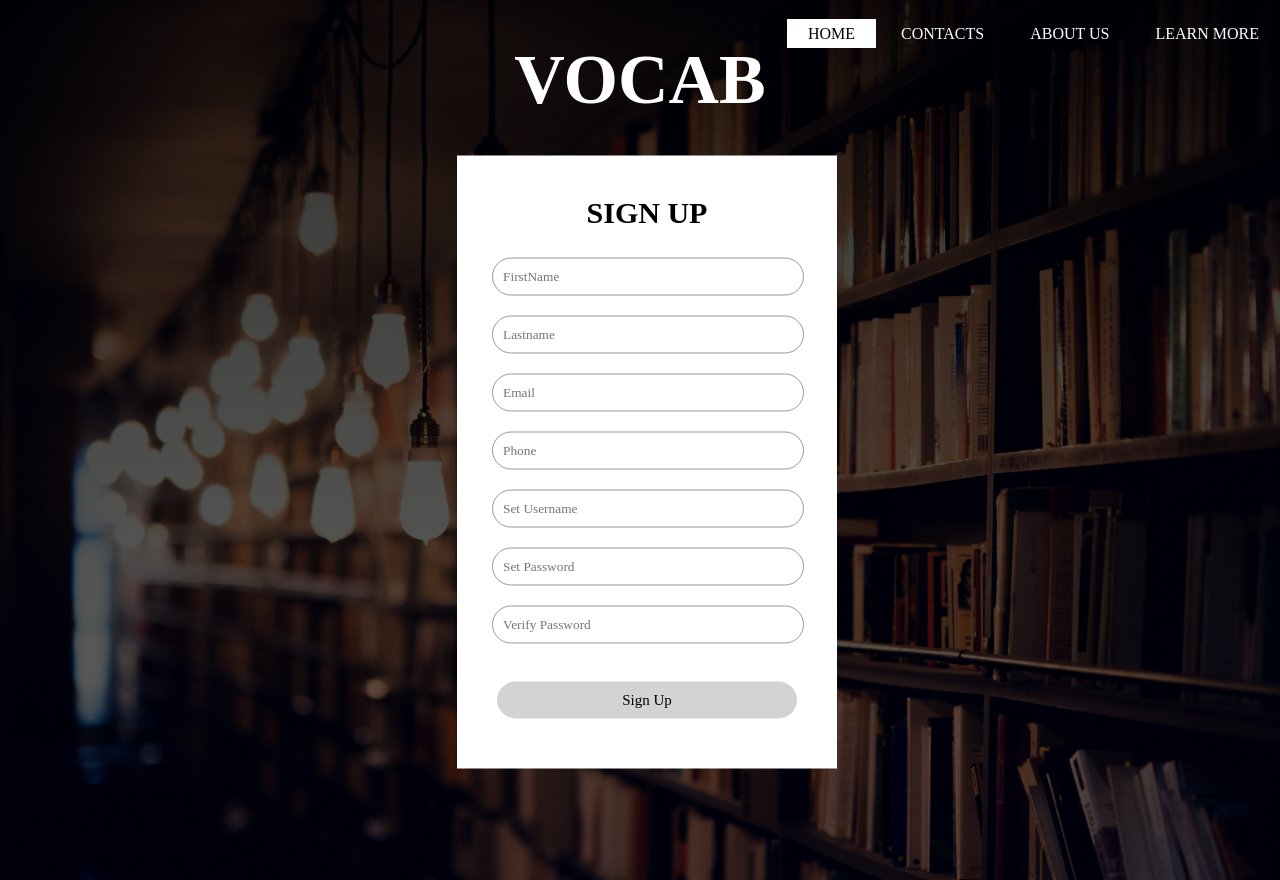
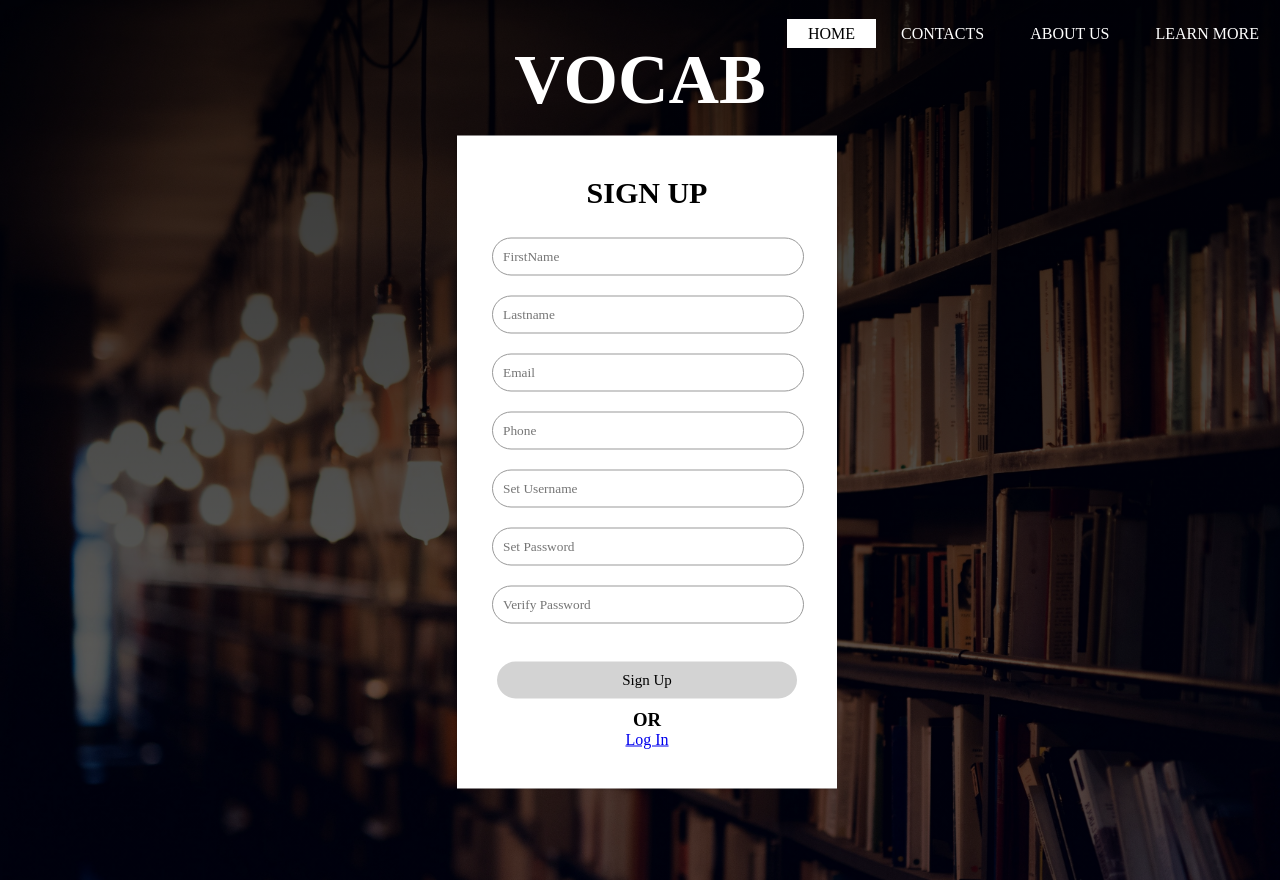
Before and after one commit to pratikjadhav2000/Vocab, a PHP site: page /signupmain.php in a window 1280 px wide. Run offline with PHP 8.4, Linux system fonts and the light colour scheme.

Commit message:
added link to login page on signup page

```diff
--- a/signupmain.php
+++ b/signupmain.php
@@ -36,7 +36,8 @@
 					<input type="password" name="vpassword" value="" placeholder="Verify Password" class="inputbox" ><br><br>
 					<input type="submit" name="SignUpButton" value="Sign Up" class="loginbutton">
 				</form>
-
+				<h3>OR</h3>
+				<a href="loginmain.php">Log In</a>
 			</div>
 		</header>
 
```
